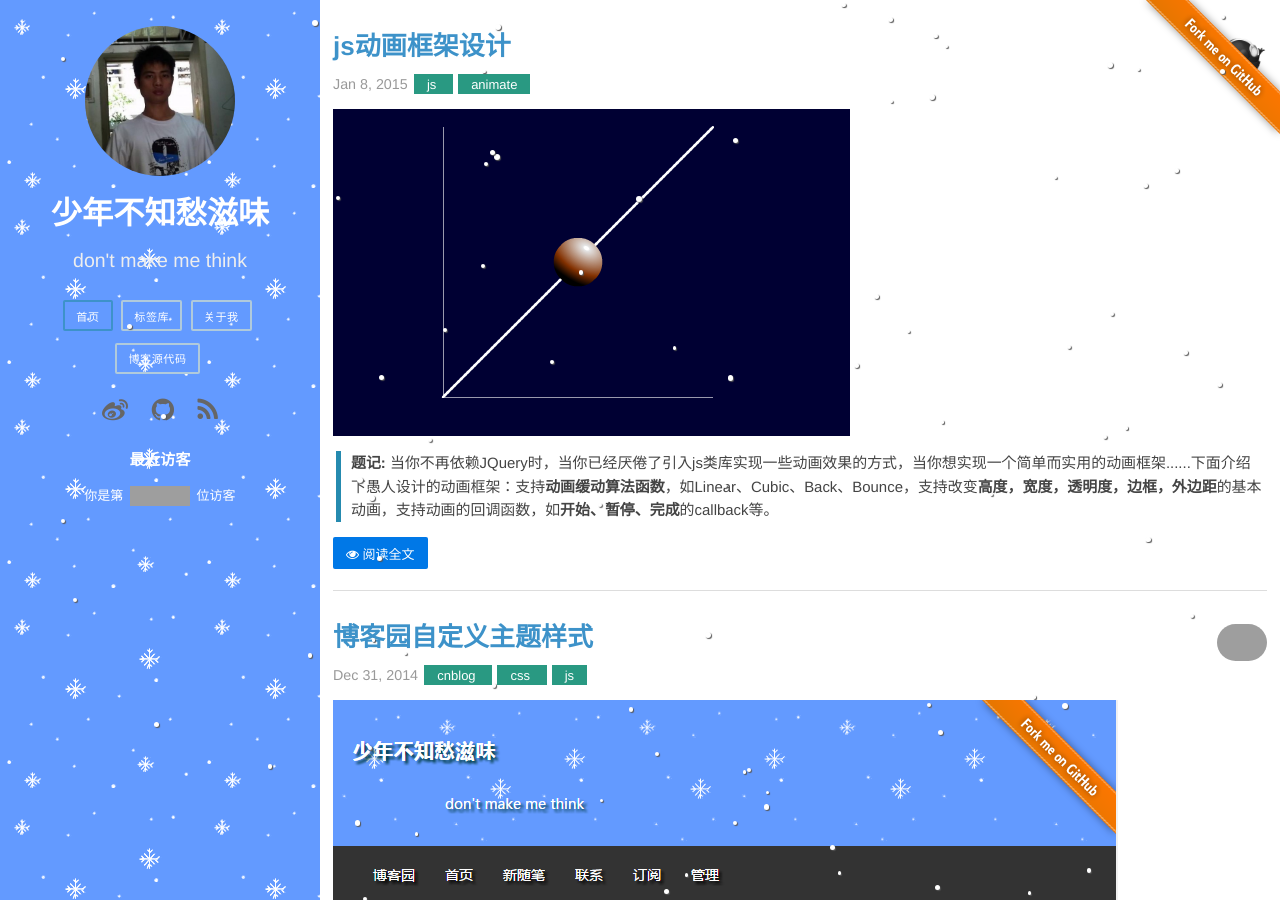
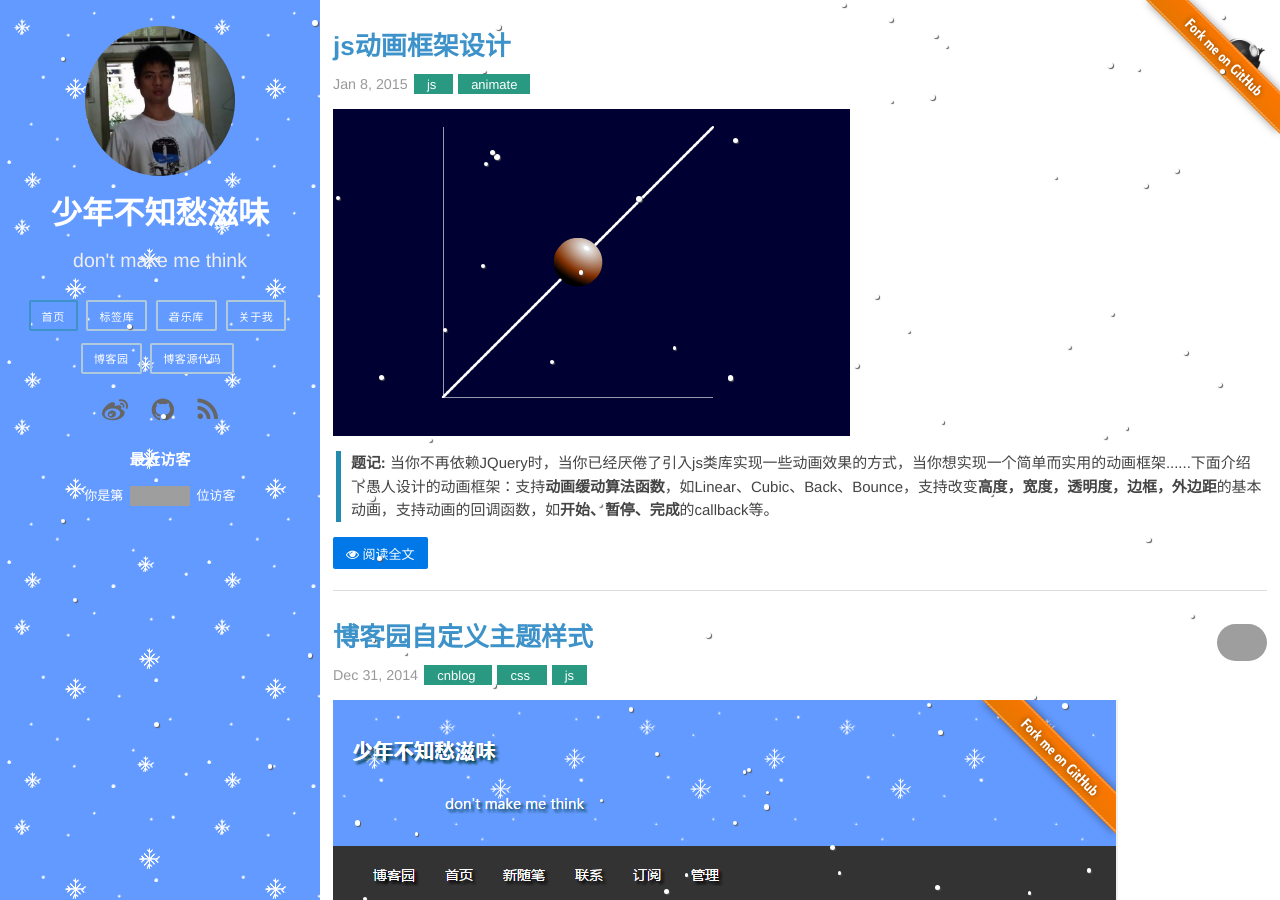
Before and after one commit to hcy2367/hcy2367.github.io, a Jekyll site: the page built from index.html, in a window 1280 px wide and 900 px high. Built offline with Jekyll 4.4.1, drawn with Linux system fonts in a browser that asks for light colours; the list of posts is cut into pages by our own code; comment, search, counter and statistics services are not loaded; grey boxes are pictures that could not be loaded.

Commit message:
修改配置文件

```diff
--- a/_config.yml
+++ b/_config.yml
@@ -59,8 +59,12 @@ nav:
     url: /
   - text: 标签库
     url: /tag/
+  - text: 音乐库
+    url: /music/
   - text: 关于我
     url: /about/
+  - text: 博客园
+    url: http://www.cnblogs.com/cyStyle/
   - text: 博客源代码
     url: https://github.com/hcy2367/hcy2367.github.io
     target: _blank
```
